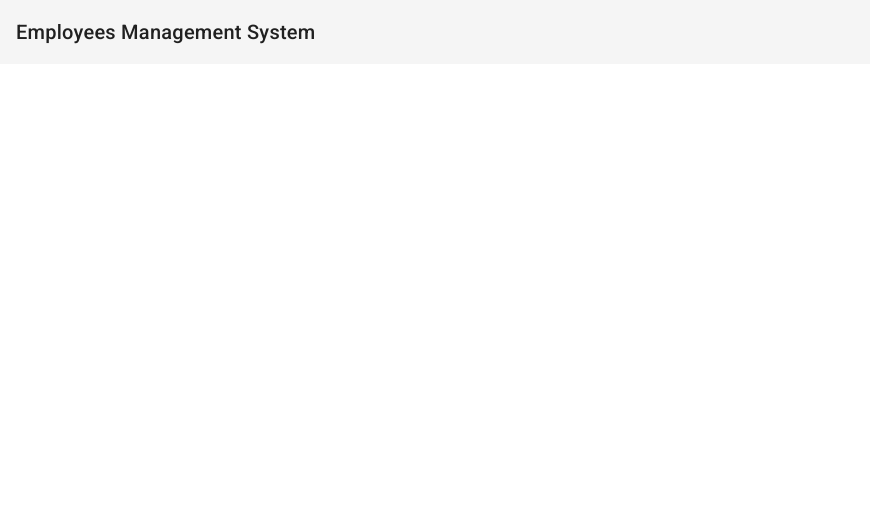
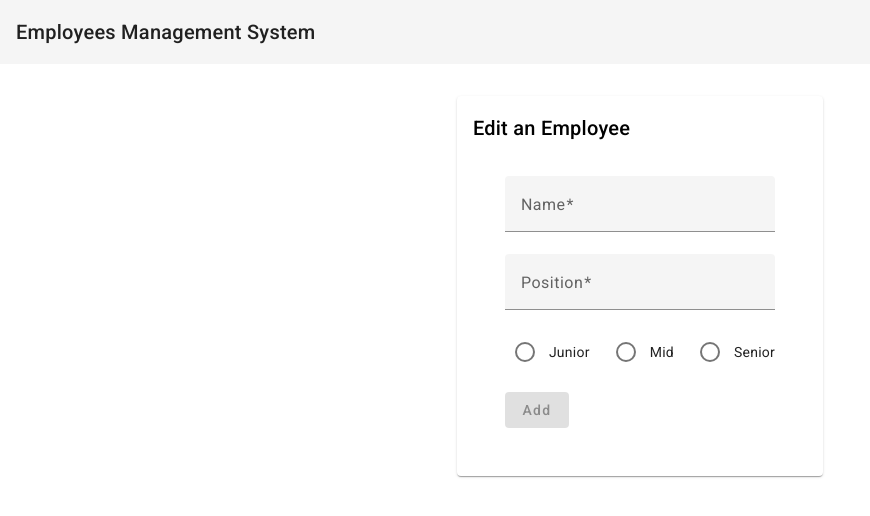
Before and after one commit to tmaksimenko/employee-mean-stack, an Angular app in the folder client/: page /edit/1 in a window 1280 px wide. Before the commit this address led to /. Shown: the top 516 px of the page, without its empty margins (0-870 px from the left). Built offline with nearby package versions, Linux system fonts and the light colour scheme; no server answers.

Commit message:
created employee form component and add and edit parent components

```diff
--- /dev/null
+++ b/client/src/app/add-employee/add-employee.component.ts
@@ -0,0 +1,42 @@
+import { Component } from '@angular/core';
+import {EmployeeFormComponent} from "../employee-form/employee-form.component";
+import {MatCardModule} from "@angular/material/card";
+import {Router} from "@angular/router";
+import {EmployeeService} from "../employee/employee.service";
+import {Employee} from "../employee/employee";
+
+@Component({
+  selector: 'app-add-employee',
+  standalone: true,
+  imports: [EmployeeFormComponent, MatCardModule],
+  template: `
+    <mat-card>
+      <mat-card-header>
+        <mat-card-title>Add a New Employee</mat-card-title>
+      </mat-card-header>
+      <mat-card-content>
+        <app-employee-form
+            (formSubmitted)="addEmployee($event)">
+        </app-employee-form>
+      </mat-card-content>
+    </mat-card>
+  `,
+  styles: ``
+})
+export class AddEmployeeComponent {
+  constructor (private router: Router, private employeeService: EmployeeService) {}
+
+  addEmployee (employee: Employee) {
+    this.employeeService.createEmployee(employee).subscribe({
+      next: () => {
+        this.router.navigate(['/'])
+      },
+      error: (error) => {
+        alert('Failed to create employee');
+        console.error(error);
+      }
+    });
+    this.employeeService.getEmployees();
+  }
+
+}
--- /dev/null
+++ b/client/src/app/edit-employee/edit-employee.component.ts
@@ -0,0 +1,67 @@
+import {Component, OnInit, WritableSignal} from '@angular/core';
+import {EmployeeFormComponent} from "../employee-form/employee-form.component";
+import {MatCard, MatCardContent, MatCardHeader, MatCardTitle} from "@angular/material/card";
+import {Employee} from "../employee/employee";
+import {EmployeeService} from "../employee/employee.service";
+import {ActivatedRoute, Router} from "@angular/router";
+
+@Component({
+  selector: 'app-edit-employee',
+  standalone: true,
+  imports: [
+    EmployeeFormComponent,
+    MatCard,
+    MatCardContent,
+    MatCardHeader,
+    MatCardTitle
+  ],
+  template: `
+    <mat-card>
+      <mat-card-header>
+        <mat-card-title>Edit an Employee</mat-card-title>
+      </mat-card-header>
+      <mat-card-content>
+        <app-employee-form>
+          [initialState]="employee()"
+          (formSubmitted)="editEmployee($event)"
+        </app-employee-form>
+      </mat-card-content>
+    </mat-card>
+  `,
+  styles: ``
+})
+export class EditEmployeeComponent implements OnInit {
+  employee = {} as WritableSignal<Employee>;
+
+  constructor (
+      private router: Router,
+      private route: ActivatedRoute,
+      private employeeService: EmployeeService
+  ) {}
+
+  ngOnInit() {
+    const id = this.route.snapshot.paramMap.get('id');
+    if (!id) {
+      alert('No id provided');
+    }
+
+    this.employeeService.getEmployee(id!);
+    this.employee = this.employeeService.employee$;
+  }
+
+  editEmployee (employee: Employee) {
+    this.employeeService
+        .updateEmployee(this.employee()._id || '', employee)
+        .subscribe({
+          next: () => {
+            this.router.navigate(['/'])
+          },
+          error: (error) => {
+            alert('Failed to update employee');
+            console.error(error);
+          }
+        });
+  }
+
+
+}
--- /dev/null
+++ b/client/src/app/employee-form/employee-form.component.ts
@@ -0,0 +1,117 @@
+import {Component, effect, EventEmitter, input, Output} from '@angular/core';
+import {FormBuilder, ReactiveFormsModule, Validators} from "@angular/forms";
+import {MatError, MatFormField, MatLabel} from "@angular/material/form-field";
+import {MatInput} from "@angular/material/input";
+import {MatRadioButton, MatRadioGroup} from "@angular/material/radio";
+import {Employee} from "../employee/employee";
+import {RouterLink} from "@angular/router";
+import {MatButton} from "@angular/material/button";
+
+@Component({
+  selector: 'app-employee-form',
+  standalone: true,
+  imports: [
+    ReactiveFormsModule,
+    MatFormField,
+    MatLabel,
+    MatInput,
+    MatRadioGroup,
+    MatRadioButton,
+    RouterLink,
+    MatError,
+    MatButton
+  ],
+  template: `
+    <form
+      class="flex flex-col items-start p-8"
+      autocomplete="off"
+      [formGroup]="employeeForm"
+      (submit)="submitForm()"
+    >
+      <mat-form-field>
+        <mat-label>Name</mat-label>
+        <input matInput placeholder="Name" formControlName="name" required />
+        @if (name.invalid) {
+          <mat-error>Name must be at least 2 characters long.</mat-error>
+        }
+      </mat-form-field>
+
+      <mat-form-field>
+        <mat-label>Position</mat-label>
+        <input matInput placeholder="Position" formControlName="position" required />
+        @if (position.invalid) {
+          <mat-error>Position must be at least 5 characters</mat-error>
+        }
+      </mat-form-field>
+
+      <mat-radio-group formControlName="level" aria-label="Select an option">
+        <mat-radio-button name="level" value="junior" required
+            >Junior
+        </mat-radio-button>
+        <mat-radio-button name="level" value="mid" required
+            >Mid
+        </mat-radio-button>
+        <mat-radio-button name="level" value="senior" required
+            >Senior
+        </mat-radio-button>
+      </mat-radio-group>
+      <br />
+      <button
+        mat-raised-button
+        color="primary"
+        type="submit"
+        [disabled]="employeeForm.invalid"
+        >Add
+      </button>
+    </form>
+  `,
+  styles: `
+    .mat-mdc-radio-button ~ .mat-mdc-radio-button {
+      margin-left: 16px;
+    }
+    .mat-mdc-form-field {
+      width: 100%;
+    }
+  `
+})
+export class EmployeeFormComponent {
+  initialState = input<Employee>();
+
+  @Output()
+  formValuesChanged = new EventEmitter<Employee>();
+
+  @Output() formSubmitted = new EventEmitter<Employee>();
+
+  employeeForm = this.formBuilder.group({
+    name: ['', [Validators.required, Validators.minLength(2)], ],
+    position: ['', [Validators.required, Validators.minLength(5)]],
+    level: ['junior', [Validators.required]]
+  });
+
+  constructor (private formBuilder: FormBuilder) {
+    effect(() => {
+      this.employeeForm.setValue({
+        name: this.initialState()?.name || '',
+        position: this.initialState()?.position || '',
+        level: this.initialState()?.level || ''
+      });
+    });
+  }
+
+  get name () {
+    return this.employeeForm.get('name')!;
+  }
+
+  get position () {
+    return this.employeeForm.get('position')!;
+  }
+
+  get level () {
+    return this.employeeForm.get('level')!;
+  }
+
+  submitForm () {
+    this.formSubmitted.emit(this.employeeForm.value as Employee);
+  }
+
+}
--- a/client/src/app/employee/employee.service.ts
+++ b/client/src/app/employee/employee.service.ts
@@ -24,7 +24,7 @@ export class EmployeeService {
     return this.employees$;
   }
 
-  private getEmployee (id: string) {
+  getEmployee (id: string) {
     this.http.get<Employee>(`${this.url}/employees/${id}`)
         .subscribe(employee => {
           this.employee$.set(employee);
```
Also changed, not shown: client/src/app/routes.ts (+10 -0 lines).
